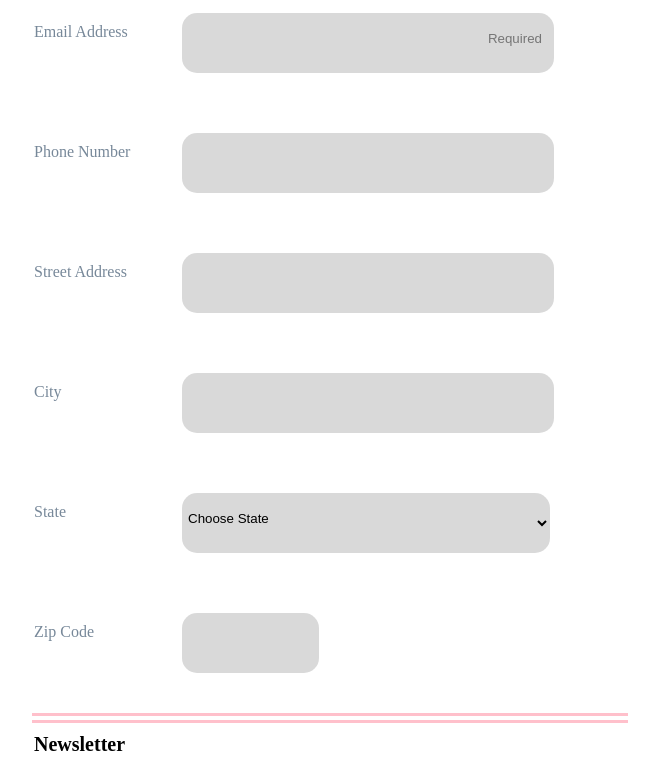
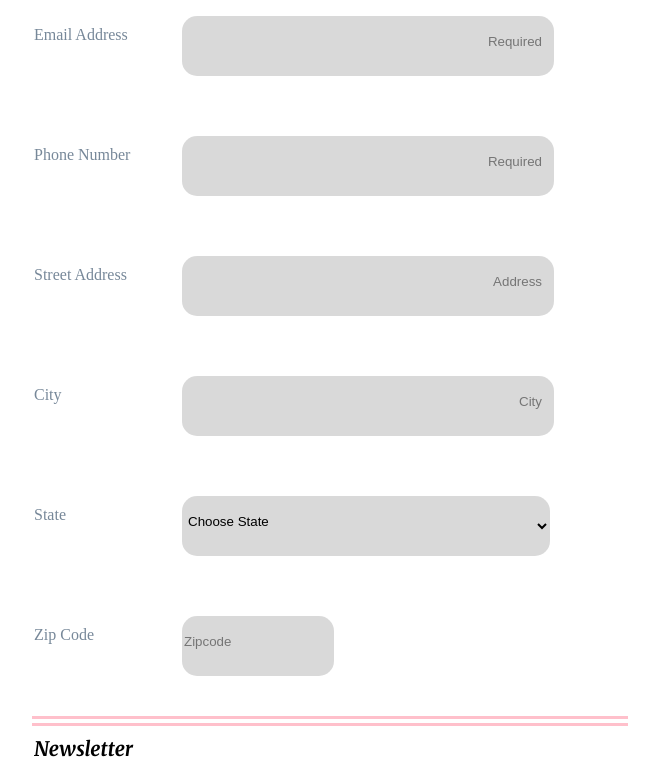
Before and after one commit to Emely1229/responsive-registration-form, a plain HTML site: page index.html in a window 1280 px wide. Shown: the part 340-1106 px from the top of the page, without its empty margins (310-969 px from the left). Drawn offline with Linux system fonts and the light colour scheme.

Commit message:
fixed errors using html checker and css checker

```diff
--- a/css/stylesheet.css
+++ b/css/stylesheet.css
@@ -17,6 +17,7 @@ h1 {
   background-color: #ffc0cb;
   margin-top:0;
   padding:10px 0px;
+  font-family: 'Merriweather', serif;
 }
 body p, label,legend:not(fieldset legend:first-child),placeholder, .dis {
   color: #778899;
@@ -41,6 +42,7 @@ legend {
   float:left;
   font-weight: bold;
   font-size: 20px;
+  font-family: 'Merriweather', serif;
 }
 
 fieldset:first-of-type input, fieldset:first-of-type select {
@@ -51,11 +53,11 @@ fieldset:first-of-type input, fieldset:first-of-type select {
   width:calc(100%);
 }
 .container input:last-of-type {
-  width:60%;
+  width:50%;
   margin-top:15px;
   display: block;
 }
-input[type='text']::placeholder, input[type='email']::placeholder {
+input[type='text']::placeholder, input[type='email']::placeholder, input[type='tel']::placeholder {
   text-align:right;
   padding-right:10px;
 }
@@ -87,6 +89,12 @@ body p:not(article p) {
 textarea {
   width:20rem;
 }
+fieldset:First-of-type input:focus , #other:focus ,button:focus ,#state:focus, checkbox, fieldset:last-of-type input {
+  background:pink;
+  transition: all 1s ease-in-out;
+}
+
+
 /**Media Queries-----------------------------------**/
 @media screen and (min-width:768px) {
   form {
@@ -136,4 +144,7 @@ textarea {
   textarea {
     width:37rem;
   }
+  .container input:last-of-type {
+    width:25%;
+  }
 }
--- a/index.html
+++ b/index.html
@@ -2,6 +2,9 @@
 <html lang="en">
 <head>
   <title>The Code Review </title>
+  <link rel="preconnect" href="https://fonts.googleapis.com">
+  <link rel="preconnect" href="https://fonts.gstatic.com" crossorigin>
+  <link href="https://fonts.googleapis.com/css2?family=Merriweather:ital,wght@1,700&display=swap" rel="stylesheet">
   <meta name="viewport" content="width=device-width, initial-scale=1" >
   <link rel="stylesheet" type="text/css" href="css/stylesheet.css"/>
 </head>
@@ -24,19 +27,19 @@
       <div class="container">
         <br>
         <label for="name">Full Name</label>
-        <input type="text" id="name" name="user_name" placeholder="Required">
+        <input type="text" id="name" name="user_name" placeholder="Required" required="" >
         <br>
         <label for="mail">Email Address</label>
-        <input type="email" id="mail" name="user_email" placeholder="Required">
+        <input type="email" id="mail" name="user_email" placeholder="Required" required="">
         <br>
         <label for="phone">Phone Number</label>
-        <input type="tel" id="phone" name="user_phone">
+        <input type="tel" id="phone" name="user_phone" placeholder="Required" required="">
         <br>
         <label for="address">Street Address</label>
-        <input id="address" name="user_address">
+        <input id="address" type="text" name="user_address" placeholder="Address">
         <br>
         <label for="city">City</label>
-        <input id="city" name="user_city">
+        <input id="city" type="text" name="user_city" placeholder="City">
         <br>
         <label for="state">State</label>
         <select id="state" name="user_state">
@@ -95,7 +98,7 @@
         </select>
         <br>
         <label for="zipcode">Zip Code</label>
-        <input id="zipcode" name="zip" type="number">
+        <input id="zipcode" name="zip" type="number" placeholder="Zipcode">
       </div>
     </fieldset>
     <fieldset>
@@ -117,11 +120,11 @@
       <label class="light" for="Plain_Text">Plain Text</label></div>
 
       <label class="other box" for="other">Other topics you'd like to hear about</label><br>
-      <textarea id="other" name="user_other"></textarea>
+      <textarea id="other" name="user_other" placeholder="What else would you like to hear about?"></textarea>
 
   </fieldset>
-  </form>
+
   <button type="submit"> Sign Up</button>
   <p>Copyright The Code Review</p>
-
+  </form>
 </body>
```
